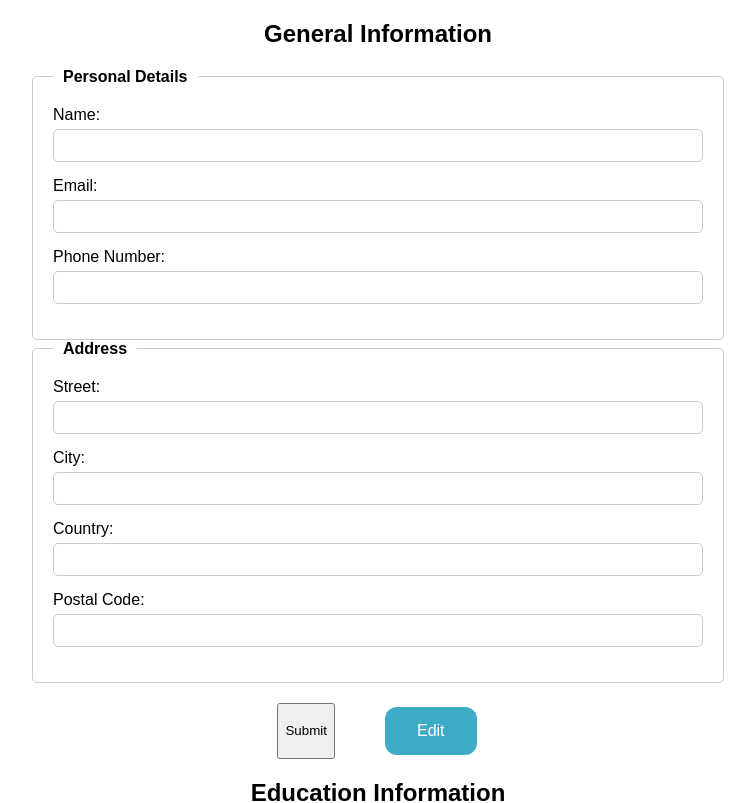
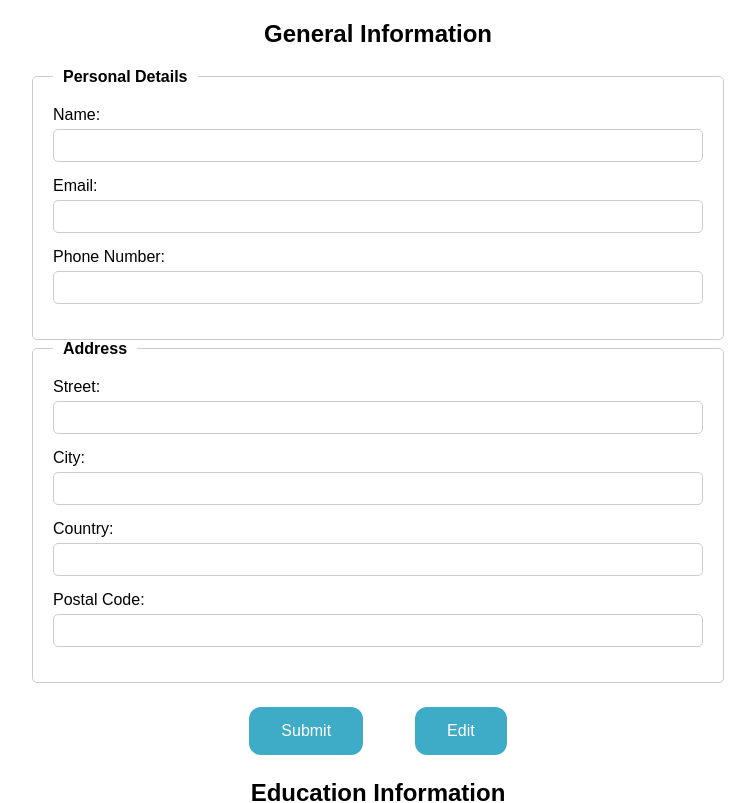
Before and after one commit to Bradley-Hill/OdinCVProject, a React (Vite) app: page / in a window 1280 px wide. Shown: the top 803 px of the page, without its empty margins (262-1017 px from the left). Built offline with nearby package versions, Linux system fonts and the light colour scheme.

Commit message:
chore: Refactor CSS class name in SubmitButton.css

```diff
--- a/src/styles/SubmitButton.css
+++ b/src/styles/SubmitButton.css
@@ -1,4 +1,4 @@
-.editButton {
+.submitButton {
   background-color: #3eabc7;
   border: none;
   color: white;
```
